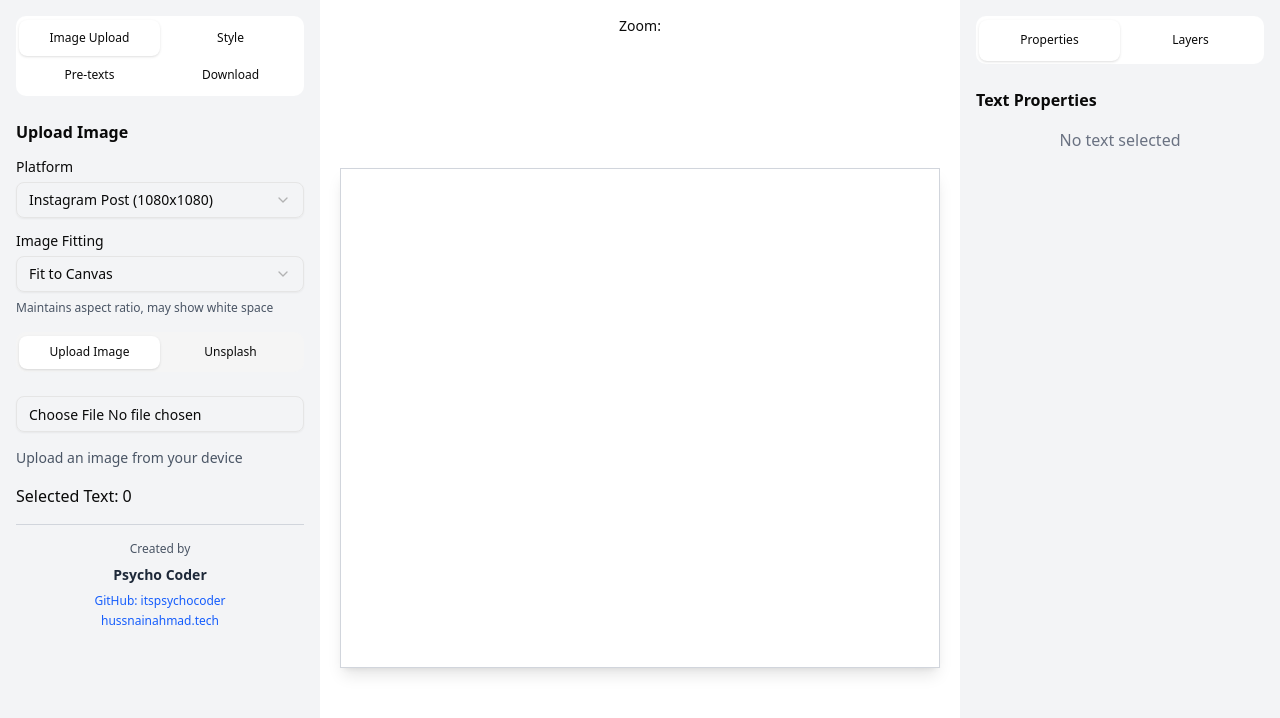
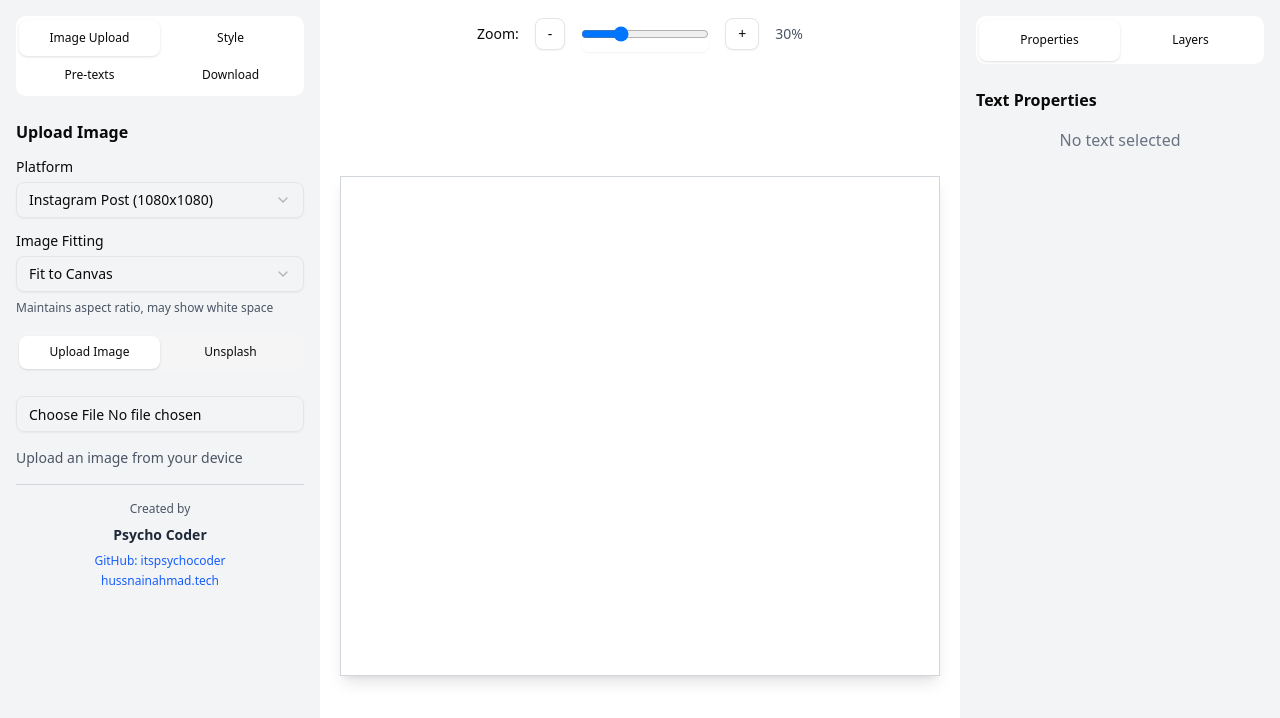
Before and after one commit to itspsychocoder/Thinkr, a Next.js app: page /generate in a window 1280 px wide. Shown: the top 718 px of the page. Built offline with nearby package versions, Linux system fonts and the light colour scheme.

Commit message:
added zoom and fix some things

```diff
--- a/src/app/generate/page.js
+++ b/src/app/generate/page.js
@@ -571,7 +571,7 @@ export default function Home() {
                     className="w-full dark:bg-gray-700 dark:border-gray-600 dark:text-white"
                   />
                   <p className="text-sm text-gray-600 dark:text-gray-400">Upload an image from your device</p>
-                  <p className="dark:text-white">Selected Text: {currentId}</p>
+                  {/* <p className="dark:text-white">Selected Text: {currentId}</p> */}
                 </div>
               </TabsContent>
 
@@ -864,7 +864,30 @@ export default function Home() {
       <div className="flex-1 bg-white dark:bg-gray-900 p-4 flex flex-col">
         <div className="flex items-center justify-center mb-4 space-x-4">
           <Label className="text-sm dark:text-white">Zoom:</Label>
-          {/* Add dark classes to zoom controls */}
+          <Button
+            variant="outline"
+            size="sm"
+            onClick={() => setZoom(Math.max(0.1, zoom - 0.1))}
+          >
+            -
+          </Button>
+          <Input
+            type="range"
+            min="0.1"
+            max="1"
+            step="0.1"
+            value={zoom}
+            onChange={(e) => setZoom(parseFloat(e.target.value))}
+            className="w-32"
+          />
+          <Button
+            variant="outline"
+            size="sm"
+            onClick={() => setZoom(Math.min(1, zoom + 0.1))}
+          >
+            +
+          </Button>
+          <span className="text-sm text-gray-600">{Math.round(zoom * 100)}%</span>
         </div>
 
         <div className="flex-1 flex items-center justify-center">
```
